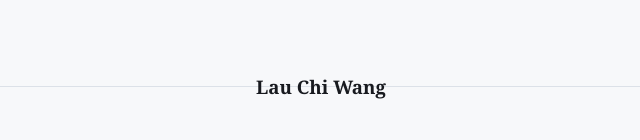
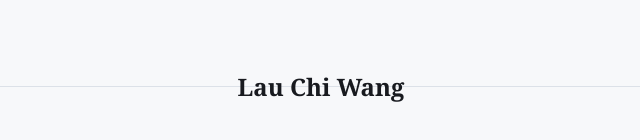
Before and after one commit to 20056johnny/20056johnny.github.io, a plain HTML site: page index.html in a window 1280 px wide. Shown: the part 314-454 px from the top of the page, without its empty margins (319-959 px from the left). Drawn offline with Linux system fonts and the light colour scheme.

Commit message:
Update index.html

```diff
--- a/index.html
+++ b/index.html
@@ -70,7 +70,7 @@
   </head>
   <body>
     <main>
-      <h3>Lau Chi Wang</h3>
+      <h2>Lau Chi Wang</h2>
     </main>
   </body>
 </html>
```
